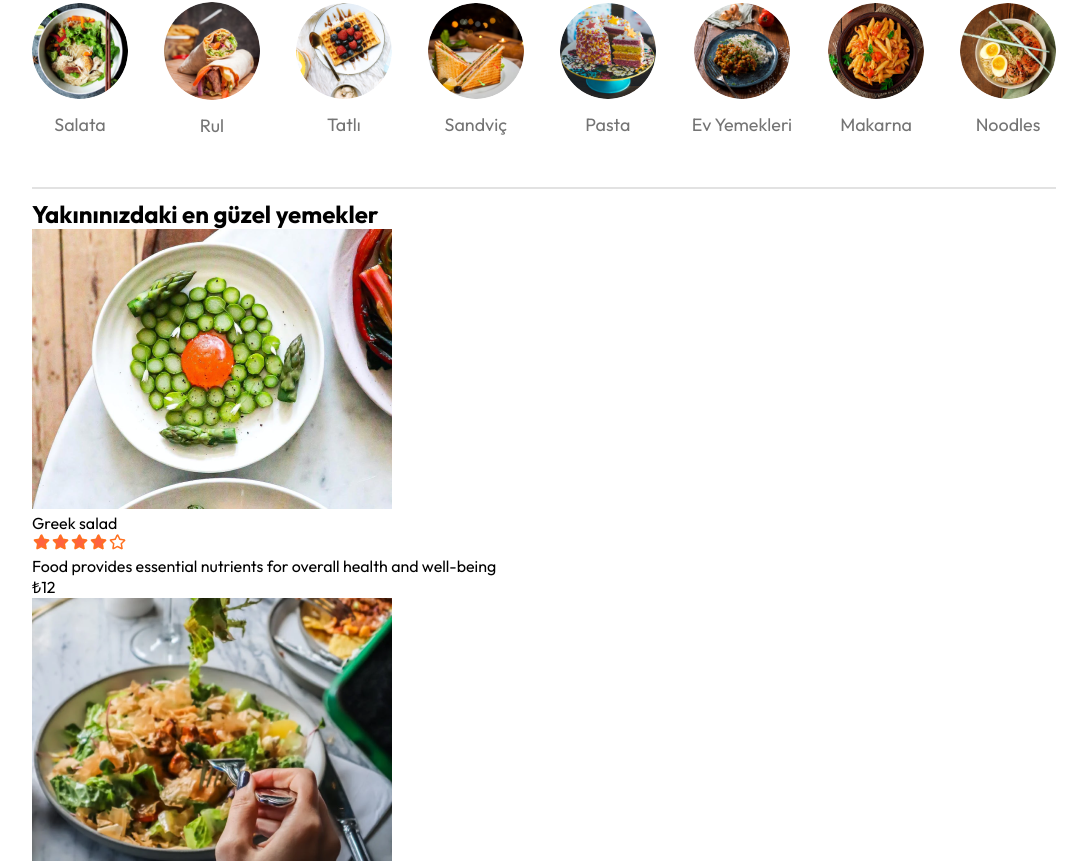
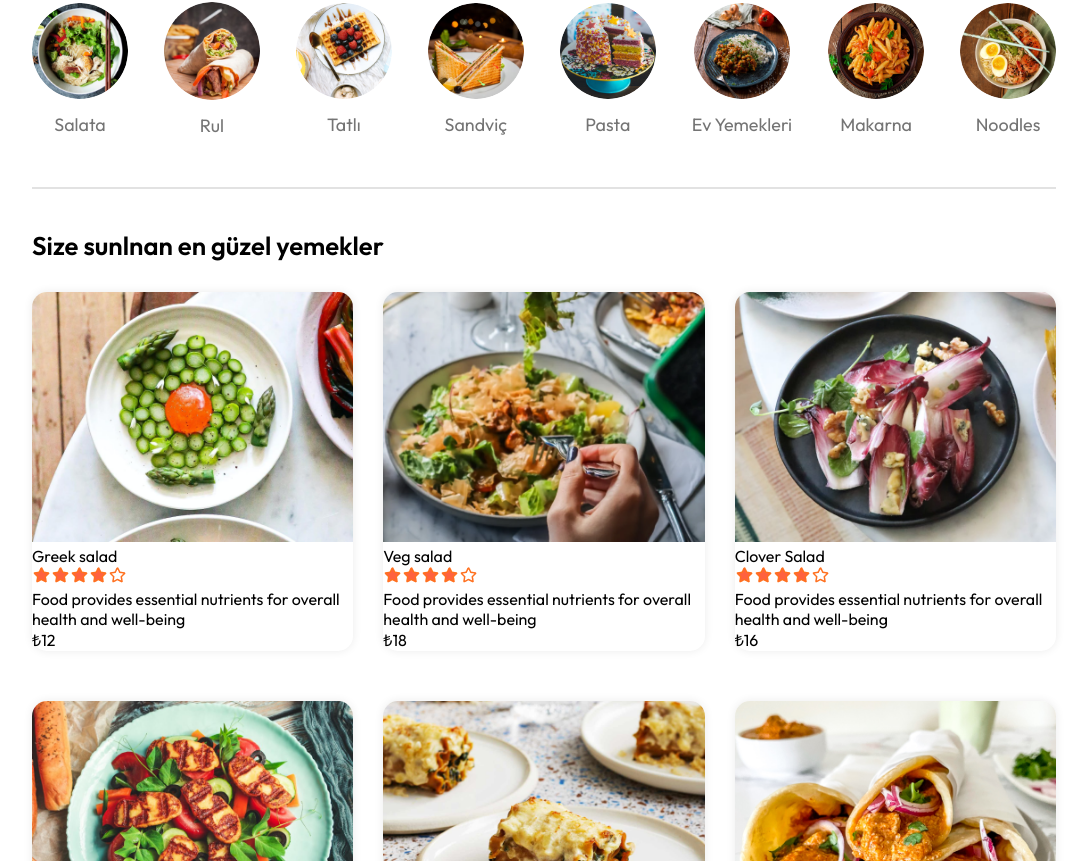
Before and after one commit to 19e9/PiaTopia-Food-Delivery, a React (Vite) app: page / in a window 1280 px wide. Shown: the part 759-1620 px from the top of the page, without its empty margins (96-1183 px from the left). Built offline with nearby package versions, Linux system fonts and the light colour scheme.

Commit message:
The menu food frontend has been modified

```diff
--- a/src/components/FoodDisplay/FoodDisplay.css
+++ b/src/components/FoodDisplay/FoodDisplay.css
@@ -0,0 +1,16 @@
+.food-display{
+    margin-top: 30px;
+}
+
+.food-display h2{
+    font-size: max(2vw,24px);
+    font-weight: 600;
+}
+
+.food-display-list {
+    display: grid;
+    grid-template-columns: repeat(auto-fill,minmax(240px,1fr));
+    margin-top: 30px;
+    gap: 30px;
+    row-gap: 50px;
+}
--- a/src/components/FoodDisplay/FoodDisplay.jsx
+++ b/src/components/FoodDisplay/FoodDisplay.jsx
@@ -8,7 +8,7 @@
 
   return (
     <div className='food-display' id='food-display'>
-        <h2>Yakınınızdaki en güzel yemekler</h2>
+        <h2>Size sunlnan en güzel yemekler</h2>
         <div className="food-display-list">
             {food_list.map((item,index) =>{
                 return <FoodItem key={index} id={item._id} name={item.name} description={item.description} price={item.price} image={item.image}/>
--- a/src/components/FoodItem/FoodItem.css
+++ b/src/components/FoodItem/FoodItem.css
@@ -0,0 +1,13 @@
+.food-item{
+    width: 100%;
+    margin: auto;
+    border-radius: 15px;
+    box-shadow: 0px 0px 10px #00000015;
+    transition: 0.3s;
+    animation: fadeIn 1s;
+}
+
+.food-item-image{
+    width: 100%;
+    border-radius: 15px 15px 0px 0px;
+}
```
